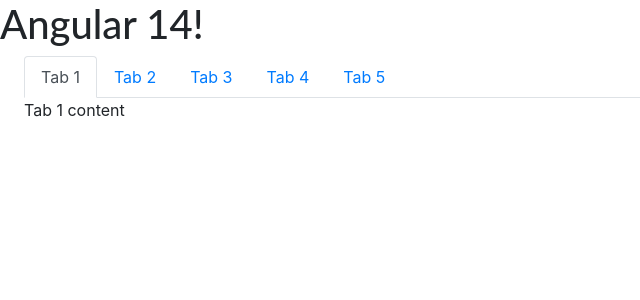
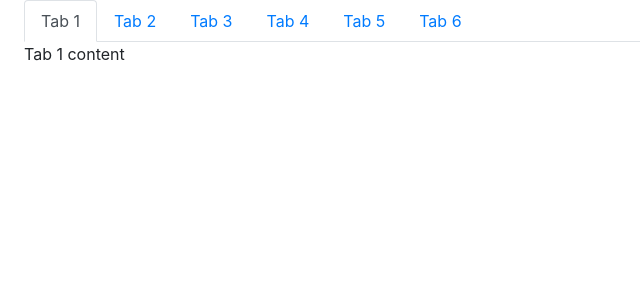
Before and after one commit to 1stApr/angular-100day, an Angular app: page / in a window 1280 px wide. Shown: the top 300 px of the page, without its empty margins (0-640 px from the left). Built offline with nearby package versions, Linux system fonts and the light colour scheme.

Commit message:
2 files modified

```diff
--- a/src/app/app.component.html
+++ b/src/app/app.component.html
@@ -1,4 +1,3 @@
-<hello2 name200="{{ name1 }}"></hello2>
 <div class ="main-html mx-4">
 <tab-group [(activeIndex)]="currentIndex">
 	<tab-panel title=" Tab 1">Tab 1 content</tab-panel>
@@ -6,5 +5,6 @@
 	<tab-panel title=" Tab 3">Tab 3 content</tab-panel>
 	<tab-panel title=" Tab 4">Tab 4 content</tab-panel>
 	<tab-panel title=" Tab 5">Tab 5 content</tab-panel>
+  <tab-panel title=" Tab 6">Tab 6 content</tab-panel>
 </tab-group>
 </div>
--- a/src/app/bar-chart/bar-chart.component.html
+++ b/src/app/bar-chart/bar-chart.component.html
@@ -1,8 +1,8 @@
-<div class ="display: block">
+<!-- <div class ="display: block">
   <canvas
       [datasets]="barChartData"
       [labels]="barChartLabels"
       [colors]="barChartColors"
       [chartType]="barChartType">
   </canvas>
-</div>
+</div> -->
```
